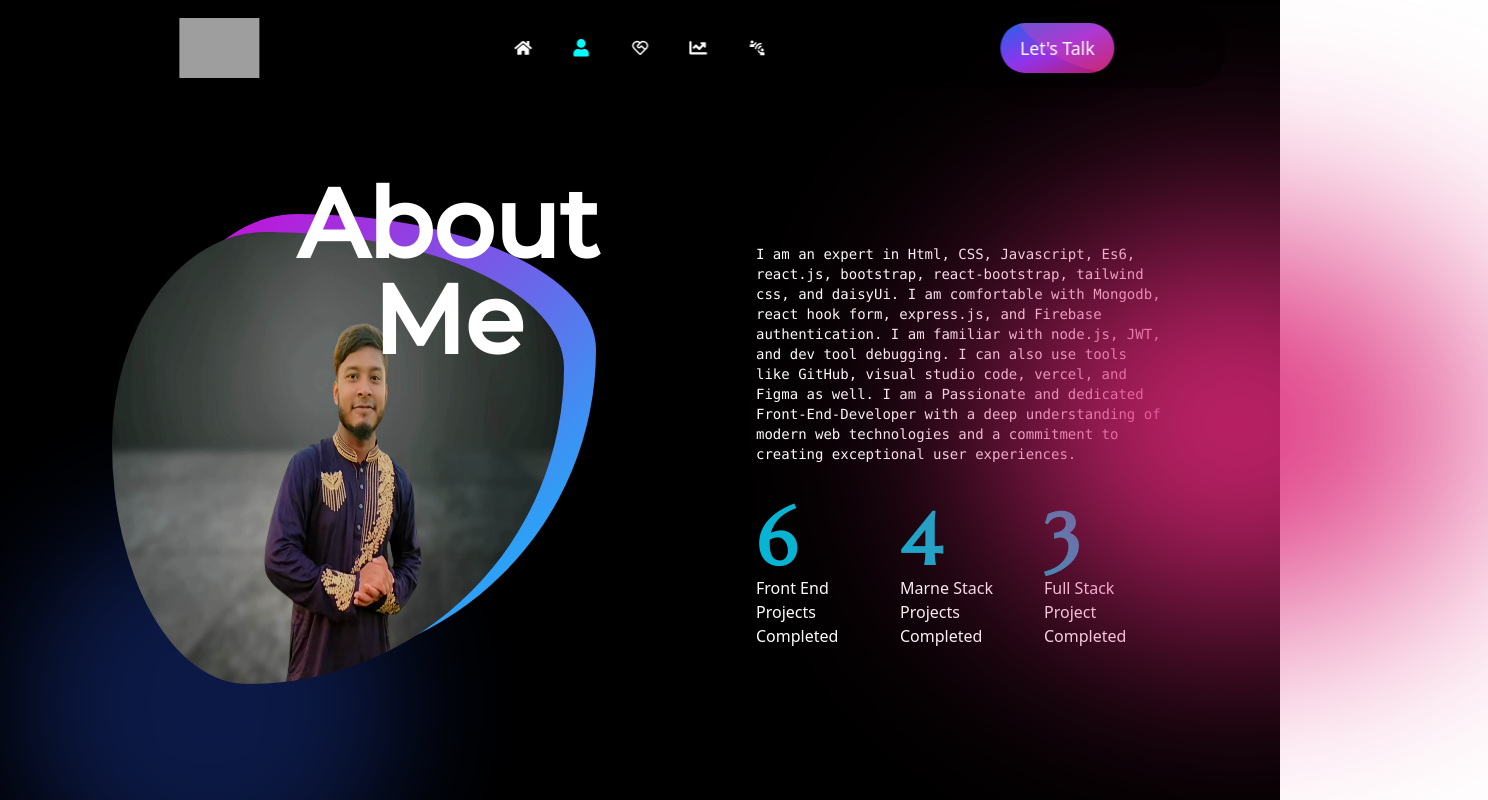
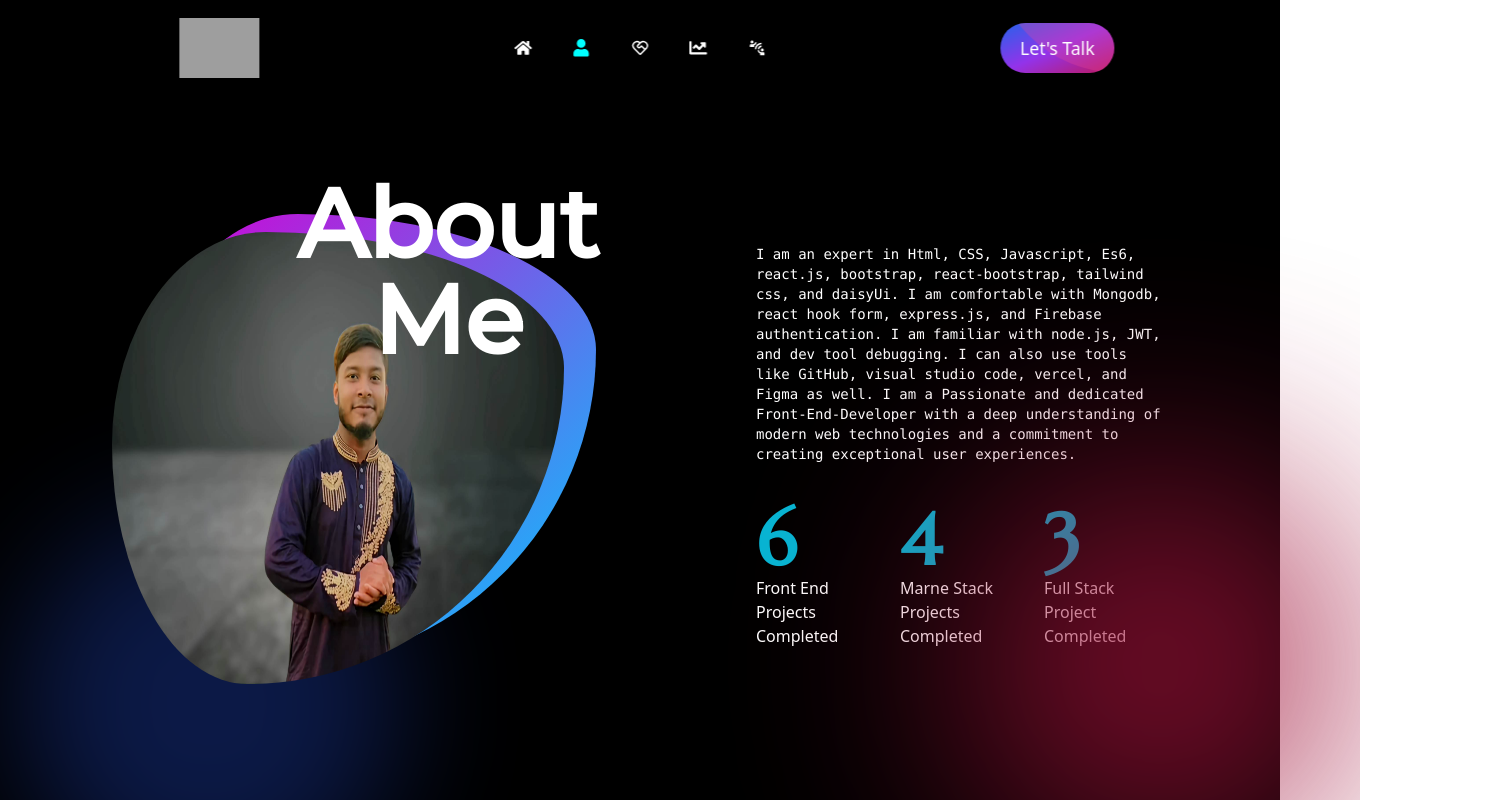
Before and after one commit to Shakil57375/shakil-s_portfolio, a React (Vite) app: page / in a window 1280 px wide. Shown: the top 800 px of the page, 1488 px wide, since content can reach past the window. Built offline with nearby package versions, Linux system fonts and the light colour scheme; grey boxes are pictures that could not be loaded; a web font is replaced by a local one.

Commit message:
gradint backgroud added

```diff
--- a/src/Components/AboutMe.jsx
+++ b/src/Components/AboutMe.jsx
@@ -45,7 +45,7 @@ const AboutMe = () => {
           </div>
           <div>
             <GradientBackground
-              className={"absolute top-0 -right-80 bg-pink-600 blur-[120px] w-[500px]"}
+              className={"absolute top-60 -right-48 bg-rose-800 blur-[120px] w-[400px] opacity-80 h-40"}
             />
 
             <ScrollTrigger
```
